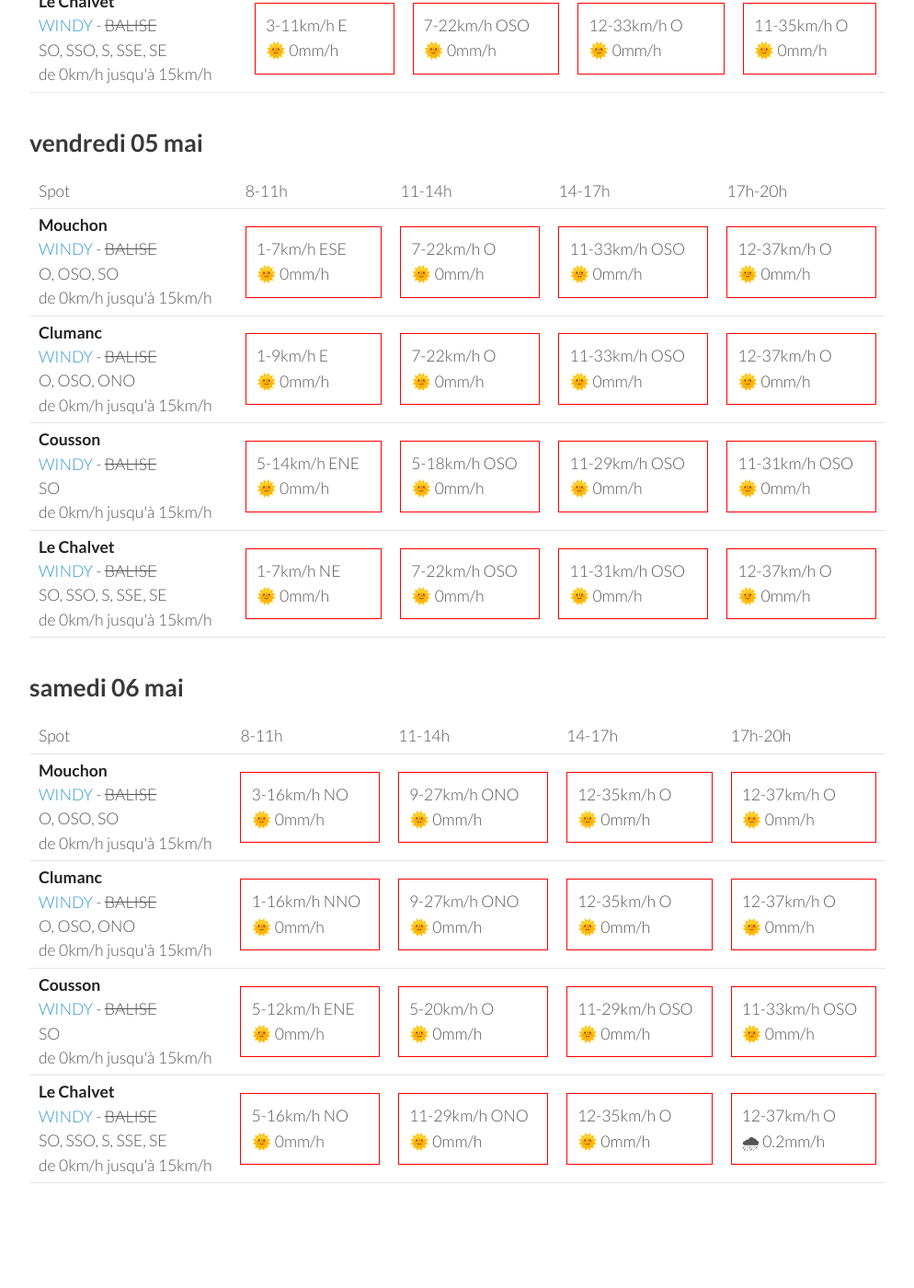
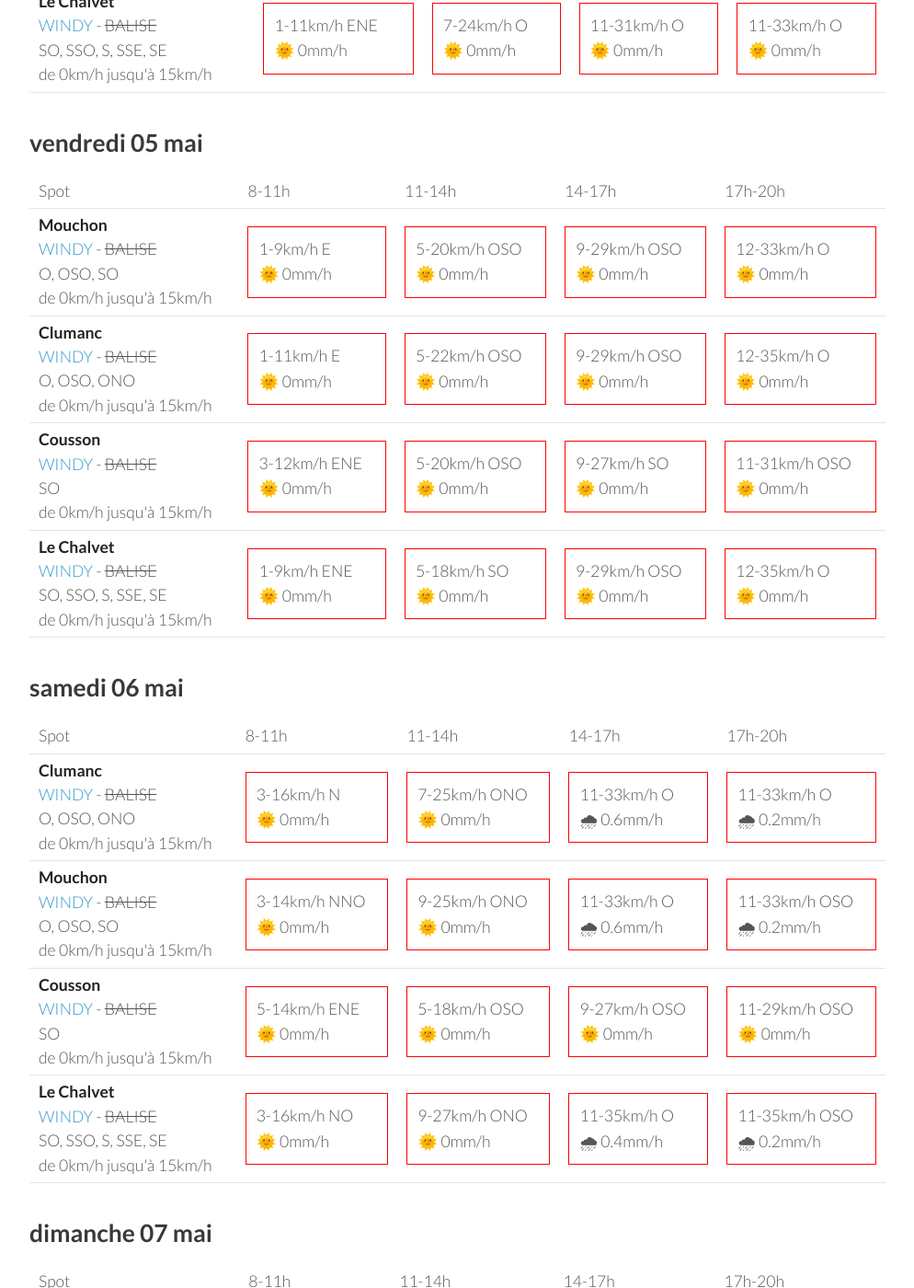
Before and after one commit to parapente-dans-le-nord/parapente-dans-le-nord.github.io, a Jekyll site: the page built from saint_andre.markdown, in a window 1280 px wide and 1400 px high, scrolled down 1918 px. Shown: the whole window at 92% size, without its empty margins (26-1020 px from the left). Built offline with Jekyll 4.4.1, drawn with Linux system fonts in a browser that asks for light colours; some of the changed text lies outside the part shown.

Commit message:
update index.markdown

```diff
--- a/saint_andre.markdown
+++ b/saint_andre.markdown
@@ -136,40 +136,40 @@ page mise à jour le mardi 02 mai 06:36
 <tr>
         <td><strong>Mouchon</strong><br><a href="https://windy.com/43.992/6.424?43.878,6.425,10,m:eSuaglR">WINDY</a> - <span class="no-balise"> BALISE </span><br> <span class="vent-favorable">O, OSO, SO</span><br><span class="force-vent">de 0km/h jusqu'à 15km/h</span> </td>
 
-            <td><div class="not-flyable"><p>5-12km/h ESE</p><p>🌞 0mm/h</p></div></td>
-            <td><div class="not-flyable"><p>7-22km/h OSO</p><p>🌞 0mm/h</p></div></td>
-            <td><div class="not-flyable"><p>12-33km/h O</p><p>🌞 0mm/h</p></div></td>
-            <td><div class="not-flyable"><p>11-35km/h O</p><p>🌞 0mm/h</p></div></td>
+            <td><div class="not-flyable"><p>1-11km/h ESE</p><p>🌞 0mm/h</p></div></td>
+            <td><div class="not-flyable"><p>7-24km/h O</p><p>🌞 0mm/h</p></div></td>
+            <td><div class="not-flyable"><p>11-31km/h O</p><p>🌞 0mm/h</p></div></td>
+            <td><div class="not-flyable"><p>9-35km/h O</p><p>🌞 0mm/h</p></div></td>
 
 
     </tr>
 <tr>
         <td><strong>Clumanc</strong><br><a href="https://windy.com/44.027/6.402?43.914,6.403,10,m:eSxaglP">WINDY</a> - <span class="no-balise"> BALISE </span><br> <span class="vent-favorable">O, OSO, ONO</span><br><span class="force-vent">de 0km/h jusqu'à 15km/h</span> </td>
 
-            <td><div class="not-flyable"><p>5-14km/h E</p><p>🌞 0mm/h</p></div></td>
-            <td><div class="not-flyable"><p>7-24km/h OSO</p><p>🌞 0mm/h</p></div></td>
-            <td><div class="not-flyable"><p>12-35km/h O</p><p>🌞 0mm/h</p></div></td>
-            <td><div class="not-flyable"><p>11-37km/h O</p><p>🌞 0mm/h</p></div></td>
+            <td><div class="not-flyable"><p>3-12km/h E</p><p>🌞 0mm/h</p></div></td>
+            <td><div class="not-flyable"><p>7-24km/h O</p><p>🌞 0mm/h</p></div></td>
+            <td><div class="not-flyable"><p>11-33km/h O</p><p>🌞 0mm/h</p></div></td>
+            <td><div class="not-flyable"><p>9-35km/h O</p><p>🌞 0mm/h</p></div></td>
 
 
     </tr>
 <tr>
         <td><strong>Cousson</strong><br><a href="https://windy.com/44.054/6.240?43.940,6.241,10,m:eSAaglz">WINDY</a> - <span class="no-balise"> BALISE </span><br> <span class="vent-favorable">SO</span><br><span class="force-vent">de 0km/h jusqu'à 15km/h</span> </td>
 
-            <td><div class="not-flyable"><p>7-18km/h E</p><p>🌞 0mm/h</p></div></td>
-            <td><div class="not-flyable"><p>5-18km/h OSO</p><p>🌞 0mm/h</p></div></td>
-            <td><div class="not-flyable"><p>9-27km/h OSO</p><p>🌞 0mm/h</p></div></td>
-            <td><div class="not-flyable"><p>7-27km/h O</p><p>🌞 0mm/h</p></div></td>
+            <td><div class="not-flyable"><p>5-16km/h E</p><p>🌞 0mm/h</p></div></td>
+            <td><div class="not-flyable"><p>5-20km/h O</p><p>🌞 0mm/h</p></div></td>
+            <td><div class="not-flyable"><p>9-25km/h O</p><p>🌞 0mm/h</p></div></td>
+            <td><div class="not-flyable"><p>5-27km/h O</p><p>🌞 0mm/h</p></div></td>
 
 
     </tr>
 <tr>
         <td><strong>Le Chalvet</strong><br><a href="https://windy.com/43.979/6.480?43.866,6.480,10,m:eSsaglX">WINDY</a> - <span class="no-balise"> BALISE </span><br> <span class="vent-favorable">SO, SSO, S, SSE, SE</span><br><span class="force-vent">de 0km/h jusqu'à 15km/h</span> </td>
 
-            <td><div class="not-flyable"><p>3-11km/h E</p><p>🌞 0mm/h</p></div></td>
-            <td><div class="not-flyable"><p>7-22km/h OSO</p><p>🌞 0mm/h</p></div></td>
-            <td><div class="not-flyable"><p>12-33km/h O</p><p>🌞 0mm/h</p></div></td>
-            <td><div class="not-flyable"><p>11-35km/h O</p><p>🌞 0mm/h</p></div></td>
+            <td><div class="not-flyable"><p>1-11km/h ENE</p><p>🌞 0mm/h</p></div></td>
+            <td><div class="not-flyable"><p>7-24km/h O</p><p>🌞 0mm/h</p></div></td>
+            <td><div class="not-flyable"><p>11-31km/h O</p><p>🌞 0mm/h</p></div></td>
+            <td><div class="not-flyable"><p>11-33km/h O</p><p>🌞 0mm/h</p></div></td>
 
 
     </tr>
@@ -192,29 +192,29 @@ page mise à jour le mardi 02 mai 06:36
 <tr>
         <td><strong>Mouchon</strong><br><a href="https://windy.com/43.992/6.424?43.878,6.425,10,m:eSuaglR">WINDY</a> - <span class="no-balise"> BALISE </span><br> <span class="vent-favorable">O, OSO, SO</span><br><span class="force-vent">de 0km/h jusqu'à 15km/h</span> </td>
 
-            <td><div class="not-flyable"><p>1-7km/h ESE</p><p>🌞 0mm/h</p></div></td>
-            <td><div class="not-flyable"><p>7-22km/h O</p><p>🌞 0mm/h</p></div></td>
-            <td><div class="not-flyable"><p>11-33km/h OSO</p><p>🌞 0mm/h</p></div></td>
-            <td><div class="not-flyable"><p>12-37km/h O</p><p>🌞 0mm/h</p></div></td>
+            <td><div class="not-flyable"><p>1-9km/h E</p><p>🌞 0mm/h</p></div></td>
+            <td><div class="not-flyable"><p>5-20km/h OSO</p><p>🌞 0mm/h</p></div></td>
+            <td><div class="not-flyable"><p>9-29km/h OSO</p><p>🌞 0mm/h</p></div></td>
+            <td><div class="not-flyable"><p>12-33km/h O</p><p>🌞 0mm/h</p></div></td>
 
 
     </tr>
 <tr>
         <td><strong>Clumanc</strong><br><a href="https://windy.com/44.027/6.402?43.914,6.403,10,m:eSxaglP">WINDY</a> - <span class="no-balise"> BALISE </span><br> <span class="vent-favorable">O, OSO, ONO</span><br><span class="force-vent">de 0km/h jusqu'à 15km/h</span> </td>
 
-            <td><div class="not-flyable"><p>1-9km/h E</p><p>🌞 0mm/h</p></div></td>
-            <td><div class="not-flyable"><p>7-22km/h O</p><p>🌞 0mm/h</p></div></td>
-            <td><div class="not-flyable"><p>11-33km/h OSO</p><p>🌞 0mm/h</p></div></td>
-            <td><div class="not-flyable"><p>12-37km/h O</p><p>🌞 0mm/h</p></div></td>
+            <td><div class="not-flyable"><p>1-11km/h E</p><p>🌞 0mm/h</p></div></td>
+            <td><div class="not-flyable"><p>5-22km/h OSO</p><p>🌞 0mm/h</p></div></td>
+            <td><div class="not-flyable"><p>9-29km/h OSO</p><p>🌞 0mm/h</p></div></td>
+            <td><div class="not-flyable"><p>12-35km/h O</p><p>🌞 0mm/h</p></div></td>
 
 
     </tr>
 <tr>
         <td><strong>Cousson</strong><br><a href="https://windy.com/44.054/6.240?43.940,6.241,10,m:eSAaglz">WINDY</a> - <span class="no-balise"> BALISE </span><br> <span class="vent-favorable">SO</span><br><span class="force-vent">de 0km/h jusqu'à 15km/h</span> </td>
 
-            <td><div class="not-flyable"><p>5-14km/h ENE</p><p>🌞 0mm/h</p></div></td>
-            <td><div class="not-flyable"><p>5-18km/h OSO</p><p>🌞 0mm/h</p></div></td>
-            <td><div class="not-flyable"><p>11-29km/h OSO</p><p>🌞 0mm/h</p></div></td>
+            <td><div class="not-flyable"><p>3-12km/h ENE</p><p>🌞 0mm/h</p></div></td>
+            <td><div class="not-flyable"><p>5-20km/h OSO</p><p>🌞 0mm/h</p></div></td>
+            <td><div class="not-flyable"><p>9-27km/h SO</p><p>🌞 0mm/h</p></div></td>
             <td><div class="not-flyable"><p>11-31km/h OSO</p><p>🌞 0mm/h</p></div></td>
 
 
@@ -222,10 +222,10 @@ page mise à jour le mardi 02 mai 06:36
 <tr>
         <td><strong>Le Chalvet</strong><br><a href="https://windy.com/43.979/6.480?43.866,6.480,10,m:eSsaglX">WINDY</a> - <span class="no-balise"> BALISE </span><br> <span class="vent-favorable">SO, SSO, S, SSE, SE</span><br><span class="force-vent">de 0km/h jusqu'à 15km/h</span> </td>
 
-            <td><div class="not-flyable"><p>1-7km/h NE</p><p>🌞 0mm/h</p></div></td>
-            <td><div class="not-flyable"><p>7-22km/h OSO</p><p>🌞 0mm/h</p></div></td>
-            <td><div class="not-flyable"><p>11-31km/h OSO</p><p>🌞 0mm/h</p></div></td>
-            <td><div class="not-flyable"><p>12-37km/h O</p><p>🌞 0mm/h</p></div></td>
+            <td><div class="not-flyable"><p>1-9km/h ENE</p><p>🌞 0mm/h</p></div></td>
+            <td><div class="not-flyable"><p>5-18km/h SO</p><p>🌞 0mm/h</p></div></td>
+            <td><div class="not-flyable"><p>9-29km/h OSO</p><p>🌞 0mm/h</p></div></td>
+            <td><div class="not-flyable"><p>12-35km/h O</p><p>🌞 0mm/h</p></div></td>
 
 
     </tr>
@@ -246,42 +246,42 @@ page mise à jour le mardi 02 mai 06:36
       <td>17h-20h</td>
     </tr>
 <tr>
-        <td><strong>Mouchon</strong><br><a href="https://windy.com/43.992/6.424?43.878,6.425,10,m:eSuaglR">WINDY</a> - <span class="no-balise"> BALISE </span><br> <span class="vent-favorable">O, OSO, SO</span><br><span class="force-vent">de 0km/h jusqu'à 15km/h</span> </td>
+        <td><strong>Clumanc</strong><br><a href="https://windy.com/44.027/6.402?43.914,6.403,10,m:eSxaglP">WINDY</a> - <span class="no-balise"> BALISE </span><br> <span class="vent-favorable">O, OSO, ONO</span><br><span class="force-vent">de 0km/h jusqu'à 15km/h</span> </td>
 
-            <td><div class="not-flyable"><p>3-16km/h NO</p><p>🌞 0mm/h</p></div></td>
-            <td><div class="not-flyable"><p>9-27km/h ONO</p><p>🌞 0mm/h</p></div></td>
-            <td><div class="not-flyable"><p>12-35km/h O</p><p>🌞 0mm/h</p></div></td>
-            <td><div class="not-flyable"><p>12-37km/h O</p><p>🌞 0mm/h</p></div></td>
+            <td><div class="not-flyable"><p>3-16km/h N</p><p>🌞 0mm/h</p></div></td>
+            <td><div class="not-flyable"><p>7-25km/h ONO</p><p>🌞 0mm/h</p></div></td>
+            <td><div class="not-flyable"><p>11-33km/h O</p><p>🌧 0.6mm/h</p></div></td>
+            <td><div class="not-flyable"><p>11-33km/h O</p><p>🌧 0.2mm/h</p></div></td>
 
 
     </tr>
 <tr>
-        <td><strong>Clumanc</strong><br><a href="https://windy.com/44.027/6.402?43.914,6.403,10,m:eSxaglP">WINDY</a> - <span class="no-balise"> BALISE </span><br> <span class="vent-favorable">O, OSO, ONO</span><br><span class="force-vent">de 0km/h jusqu'à 15km/h</span> </td>
+        <td><strong>Mouchon</strong><br><a href="https://windy.com/43.992/6.424?43.878,6.425,10,m:eSuaglR">WINDY</a> - <span class="no-balise"> BALISE </span><br> <span class="vent-favorable">O, OSO, SO</span><br><span class="force-vent">de 0km/h jusqu'à 15km/h</span> </td>
 
-            <td><div class="not-flyable"><p>1-16km/h NNO</p><p>🌞 0mm/h</p></div></td>
-            <td><div class="not-flyable"><p>9-27km/h ONO</p><p>🌞 0mm/h</p></div></td>
-            <td><div class="not-flyable"><p>12-35km/h O</p><p>🌞 0mm/h</p></div></td>
-            <td><div class="not-flyable"><p>12-37km/h O</p><p>🌞 0mm/h</p></div></td>
+            <td><div class="not-flyable"><p>3-14km/h NNO</p><p>🌞 0mm/h</p></div></td>
+            <td><div class="not-flyable"><p>9-25km/h ONO</p><p>🌞 0mm/h</p></div></td>
+            <td><div class="not-flyable"><p>11-33km/h O</p><p>🌧 0.6mm/h</p></div></td>
+            <td><div class="not-flyable"><p>11-33km/h OSO</p><p>🌧 0.2mm/h</p></div></td>
 
 
     </tr>
 <tr>
         <td><strong>Cousson</strong><br><a href="https://windy.com/44.054/6.240?43.940,6.241,10,m:eSAaglz">WINDY</a> - <span class="no-balise"> BALISE </span><br> <span class="vent-favorable">SO</span><br><span class="force-vent">de 0km/h jusqu'à 15km/h</span> </td>
 
-            <td><div class="not-flyable"><p>5-12km/h ENE</p><p>🌞 0mm/h</p></div></td>
-            <td><div class="not-flyable"><p>5-20km/h O</p><p>🌞 0mm/h</p></div></td>
+            <td><div class="not-flyable"><p>5-14km/h ENE</p><p>🌞 0mm/h</p></div></td>
+            <td><div class="not-flyable"><p>5-18km/h OSO</p><p>🌞 0mm/h</p></div></td>
+            <td><div class="not-flyable"><p>9-27km/h OSO</p><p>🌞 0mm/h</p></div></td>
             <td><div class="not-flyable"><p>11-29km/h OSO</p><p>🌞 0mm/h</p></div></td>
-            <td><div class="not-flyable"><p>11-33km/h OSO</p><p>🌞 0mm/h</p></div></td>
 
 
     </tr>
 <tr>
         <td><strong>Le Chalvet</strong><br><a href="https://windy.com/43.979/6.480?43.866,6.480,10,m:eSsaglX">WINDY</a> - <span class="no-balise"> BALISE </span><br> <span class="vent-favorable">SO, SSO, S, SSE, SE</span><br><span class="force-vent">de 0km/h jusqu'à 15km/h</span> </td>
 
-            <td><div class="not-flyable"><p>5-16km/h NO</p><p>🌞 0mm/h</p></div></td>
-            <td><div class="not-flyable"><p>11-29km/h ONO</p><p>🌞 0mm/h</p></div></td>
-            <td><div class="not-flyable"><p>12-35km/h O</p><p>🌞 0mm/h</p></div></td>
-            <td><div class="not-flyable"><p>12-37km/h O</p><p>🌧 0.2mm/h</p></div></td>
+            <td><div class="not-flyable"><p>3-16km/h NO</p><p>🌞 0mm/h</p></div></td>
+            <td><div class="not-flyable"><p>9-27km/h ONO</p><p>🌞 0mm/h</p></div></td>
+            <td><div class="not-flyable"><p>11-35km/h O</p><p>🌧 0.4mm/h</p></div></td>
+            <td><div class="not-flyable"><p>11-35km/h OSO</p><p>🌧 0.2mm/h</p></div></td>
 
 
     </tr>
@@ -289,3 +289,59 @@ page mise à jour le mardi 02 mai 06:36
 </tbody>
 </table>
 {:/}
+## dimanche 07 mai
+
+{::nomarkdown}
+<table>
+  <tbody>
+    <tr>
+      <td>Spot</td>
+      <td>8-11h</td>
+      <td>11-14h</td>
+      <td>14-17h</td>
+      <td>17h-20h</td>
+    </tr>
+<tr>
+        <td><strong>Le Chalvet</strong><br><a href="https://windy.com/43.979/6.480?43.866,6.480,10,m:eSsaglX">WINDY</a> - <span class="no-balise"> BALISE </span><br> <span class="vent-favorable">SO, SSO, S, SSE, SE</span><br><span class="force-vent">de 0km/h jusqu'à 15km/h</span> </td>
+
+            <td><div class="not-flyable"><p>3-14km/h NO</p><p>🌞 0mm/h</p></div></td>
+            <td><div class="not-flyable"><p>5-20km/h NNO</p><p>🌞 0mm/h</p></div></td>
+            <td><div class="not-flyable"><p>5-20km/h OSO</p><p>🌞 0mm/h</p></div></td>
+            <td><div class="not-flyable"><p>11-29km/h OSO</p><p>🌧 0.7mm/h</p></div></td>
+
+
+    </tr>
+<tr>
+        <td><strong>Mouchon</strong><br><a href="https://windy.com/43.992/6.424?43.878,6.425,10,m:eSuaglR">WINDY</a> - <span class="no-balise"> BALISE </span><br> <span class="vent-favorable">O, OSO, SO</span><br><span class="force-vent">de 0km/h jusqu'à 15km/h</span> </td>
+
+            <td><div class="not-flyable"><p>1-14km/h NO</p><p>🌞 0mm/h</p></div></td>
+            <td><div class="not-flyable"><p>5-18km/h N</p><p>🌧 0.2mm/h</p></div></td>
+            <td><div class="not-flyable"><p>5-20km/h OSO</p><p>🌞 0mm/h</p></div></td>
+            <td><div class="not-flyable"><p>11-29km/h OSO</p><p>🌧 0.5mm/h</p></div></td>
+
+
+    </tr>
+<tr>
+        <td><strong>Clumanc</strong><br><a href="https://windy.com/44.027/6.402?43.914,6.403,10,m:eSxaglP">WINDY</a> - <span class="no-balise"> BALISE </span><br> <span class="vent-favorable">O, OSO, ONO</span><br><span class="force-vent">de 0km/h jusqu'à 15km/h</span> </td>
+
+            <td><div class="not-flyable"><p>1-12km/h N</p><p>🌞 0mm/h</p></div></td>
+            <td><div class="not-flyable"><p>3-18km/h N</p><p>🌧 0.3mm/h</p></div></td>
+            <td><div class="not-flyable"><p>7-22km/h OSO</p><p>🌞 0mm/h</p></div></td>
+            <td><div class="not-flyable"><p>11-31km/h OSO</p><p>🌧 0.3mm/h</p></div></td>
+
+
+    </tr>
+<tr>
+        <td><strong>Cousson</strong><br><a href="https://windy.com/44.054/6.240?43.940,6.241,10,m:eSAaglz">WINDY</a> - <span class="no-balise"> BALISE </span><br> <span class="vent-favorable">SO</span><br><span class="force-vent">de 0km/h jusqu'à 15km/h</span> </td>
+
+            <td><div class="not-flyable"><p>1-9km/h E</p><p>🌞 0mm/h</p></div></td>
+            <td><div class="not-flyable"><p>1-12km/h NE</p><p>🌧 0.3mm/h</p></div></td>
+            <td><div class="not-flyable"><p>5-20km/h OSO</p><p>🌧 0.3mm/h</p></div></td>
+            <td><div class="not-flyable"><p>11-31km/h O</p><p>🌧 0.5mm/h</p></div></td>
+
+
+    </tr>
+
+</tbody>
+</table>
+{:/}
```
Also changed, not shown: other parts of saint_andre.markdown (+1 -1 lines).
